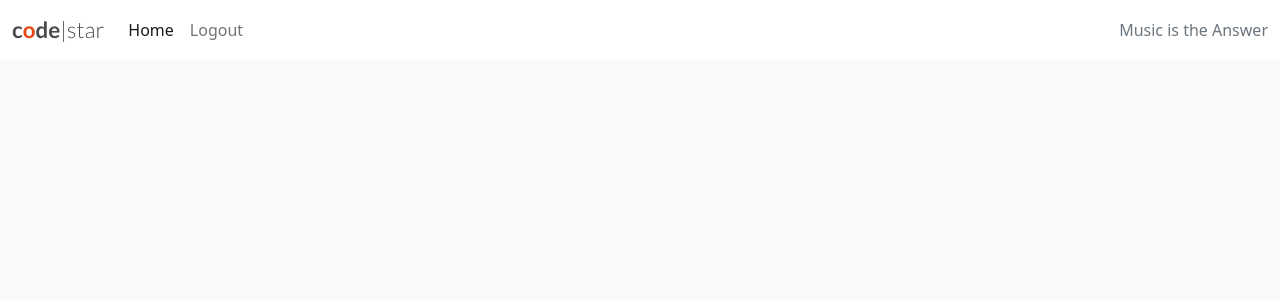
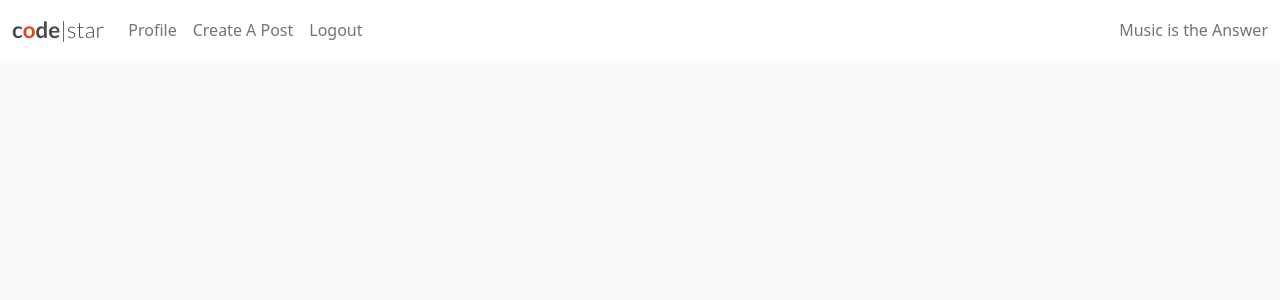
Before and after one commit to mattcooperdev/Wavey, a Django app: page / in a window 1280 px wide. Shown: the top 300 px of the page. Run offline with Django 3.2, Linux system fonts and the light colour scheme; the visitor is signed in with stand-in values (Sample User, id 1); data that the repository does not hold is empty.

Commit message:
[Build] Create profile html and linked up view and url with valid authorisation access

```diff
--- a/templates/account/login.html
+++ b/templates/account/login.html
@@ -36,7 +36,7 @@ for a {{ site_name }} account and sign in below:{% endblocktrans %}</p>
 
 {% else %} -->
       <p>If you have not created an account yet, then please
-        <a href="{% url 'users_register' %}">sign up</a> first.</p>
+        <a href="{% url 'register' %}">sign up</a> first.</p>
 
     </div>
   </div>
--- a/templates/base.html
+++ b/templates/base.html
@@ -34,16 +34,22 @@
             </button>
             <div class="collapse navbar-collapse" id="navbarText">
                 <ul class="navbar-nav me-auto mb-2 mb-lg-0">
+                    <!-- <li class="nav-item">
+                        <a class="nav-link active" aria-current="page" href="{% url 'home' %}">Home</a>
+                    </li> -->
+                    {% if user.is_authenticated %}
                     <li class="nav-item">
-                        <a class="nav-link active" aria-current="page" href="{% url 'home' %}">Home</a>
+                        <a class="nav-link" href="{% url 'profile' %}">Profile</a>
                     </li>
-                    {% if user.is_authenticated %}
+                    <li class="nav-item">
+                        <a class="nav-link" href="">Create A Post</a>
+                    </li>
                     <li class="nav-item">
                         <a class="nav-link" href="{% url 'account_logout' %}">Logout</a>
                     </li>
                     {% else %}
                     <li class="nav-item">
-                        <a class="nav-link" href="{% url 'users_register' %}">Register</a>
+                        <a class="nav-link" href="{% url 'register' %}">Register</a>
                     </li>
                     <li class="nav-item">
                         <a class="nav-link" href="{% url 'account_login' %}">Login</a>
--- /dev/null
+++ b/users/templates/users/profile.html
@@ -0,0 +1,6 @@
+{% extends 'base.html' %}
+{% load cloudinary %}
+{% load crispy_forms_tags %}
+{% block content %}
+    <h1>{{ user.username }}</h1>
+{% endblock %}
--- a/users/urls.py
+++ b/users/urls.py
@@ -2,5 +2,6 @@ from django.urls import path
 from . import views
 
 urlpatterns = [
-    path('register/', views.register, name='users_register'),
+    path('register/', views.register, name='register'),
+    path('profile/', views.profile, name='profile'),
 ]
--- a/users/views.py
+++ b/users/views.py
@@ -1,5 +1,6 @@
 from django.shortcuts import render, redirect
 from django.contrib import messages
+from django.contrib.auth.decorators import login_required
 from .forms import UserRegisterForm
 
 
@@ -19,3 +20,8 @@ def register(request):
         {
             'form': form},
         )
+
+
+@login_required
+def profile(request):
+    return render(request, 'users/profile.html')
--- a/wavey/settings.py
+++ b/wavey/settings.py
@@ -59,6 +59,7 @@ SITE_ID = 1
 
 LOGIN_REDIRECT_URL = '/'
 LOGOUT_REDIRECT_URL = '/'
+LOGIN_URL = 'account_login'
 
 MESSAGE_TAGS = {
     messages.DEBUG: 'alert-info',
```
